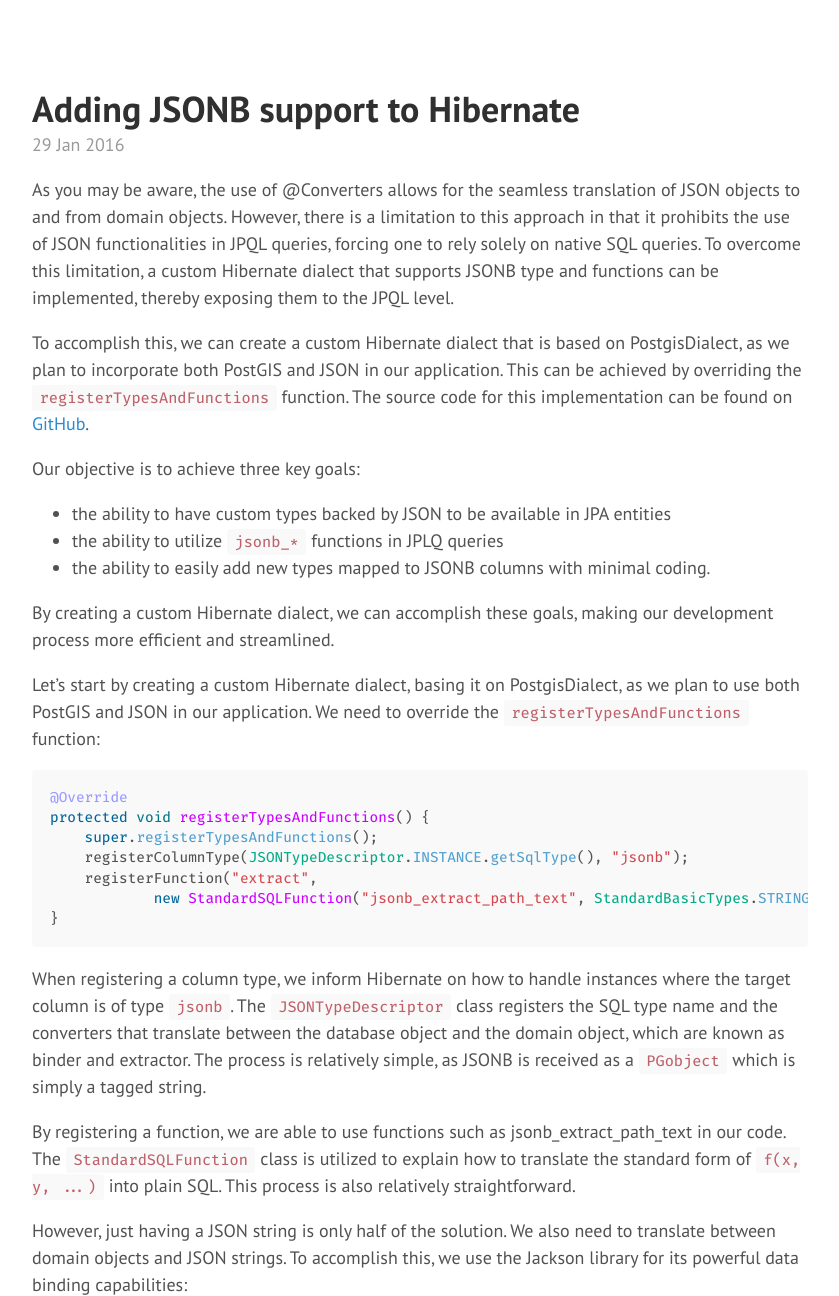
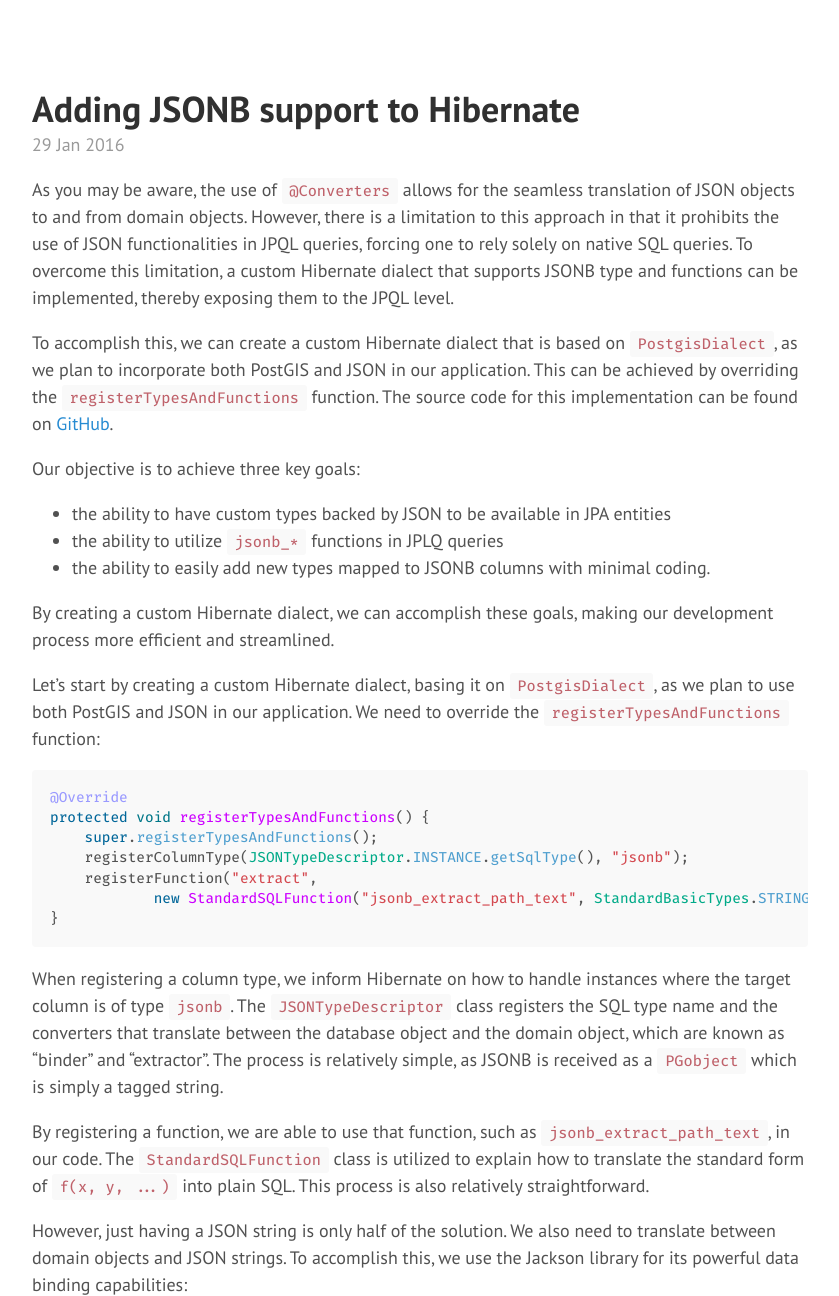
Before and after one commit to vasily-kartashov/vasily-kartashov.github.io, a Jekyll site: the page built from _posts/2016-01-29-adding-jsonb-support-to-hibernate.md, in a window 1280 px wide and 1400 px high, cut to the strip 104-1400 px from the top of the window. Shown: the whole strip, without its empty margins (382-1221 px from the left). Built offline with Jekyll 4.4.1, drawn with Linux system fonts in a browser that asks for light colours; some web fonts are replaced.

Commit message:
spelling

````diff
--- a/_posts/2016-01-29-adding-jsonb-support-to-hibernate.md
+++ b/_posts/2016-01-29-adding-jsonb-support-to-hibernate.md
@@ -4,9 +4,9 @@ title: Adding JSONB support to Hibernate
 tags: hibernate postgresql
 ---
 
-As you may be aware, the use of @Converters allows for the seamless translation of JSON objects to and from domain objects. However, there is a limitation to this approach in that it prohibits the use of JSON functionalities in JPQL queries, forcing one to rely solely on native SQL queries. To overcome this limitation, a custom Hibernate dialect that supports JSONB type and functions can be implemented, thereby exposing them to the JPQL level.
+As you may be aware, the use of `@Converters` allows for the seamless translation of JSON objects to and from domain objects. However, there is a limitation to this approach in that it prohibits the use of JSON functionalities in JPQL queries, forcing one to rely solely on native SQL queries. To overcome this limitation, a custom Hibernate dialect that supports JSONB type and functions can be implemented, thereby exposing them to the JPQL level.
 
-To accomplish this, we can create a custom Hibernate dialect that is based on PostgisDialect, as we plan to incorporate both PostGIS and JSON in our application. This can be achieved by overriding the `registerTypesAndFunctions` function. The source code for this implementation can be found on [GitHub](https://github.com/vasily-kartashov/postgis-spring-data-jpa-example/commit/8e2409def78b611bcb3d18d070e36ab65c61443f).
+To accomplish this, we can create a custom Hibernate dialect that is based on `PostgisDialect`, as we plan to incorporate both PostGIS and JSON in our application. This can be achieved by overriding the `registerTypesAndFunctions` function. The source code for this implementation can be found on [GitHub](https://github.com/vasily-kartashov/postgis-spring-data-jpa-example/commit/8e2409def78b611bcb3d18d070e36ab65c61443f).
 
 Our objective is to achieve three key goals:
 
@@ -16,7 +16,7 @@ Our objective is to achieve three key goals:
 
 By creating a custom Hibernate dialect, we can accomplish these goals, making our development process more efficient and streamlined.
 
-Let's start by creating a custom Hibernate dialect, basing it on PostgisDialect, as we plan to use both PostGIS and JSON in our application. We need to override the `registerTypesAndFunctions` function:
+Let's start by creating a custom Hibernate dialect, basing it on `PostgisDialect`, as we plan to use both PostGIS and JSON in our application. We need to override the `registerTypesAndFunctions` function:
 
 ```java
 @Override
@@ -28,9 +28,9 @@ protected void registerTypesAndFunctions() {
 }
 ```
 
-When registering a column type, we inform Hibernate on how to handle instances where the target column is of type `jsonb`. The `JSONTypeDescriptor` class registers the SQL type name and the converters that translate between the database object and the domain object, which are known as binder and extractor. The process is relatively simple, as JSONB is received as a `PGobject` which is simply a tagged string.
+When registering a column type, we inform Hibernate on how to handle instances where the target column is of type `jsonb`. The `JSONTypeDescriptor` class registers the SQL type name and the converters that translate between the database object and the domain object, which are known as "binder" and "extractor". The process is relatively simple, as JSONB is received as a `PGobject` which is simply a tagged string.
 
-By registering a function, we are able to use functions such as jsonb_extract_path_text in our code. The `StandardSQLFunction` class is utilized to explain how to translate the standard form of `f(x, y, ...)` into plain SQL. This process is also relatively straightforward.
+By registering a function, we are able to use that function, such as `jsonb_extract_path_text`, in our code. The `StandardSQLFunction` class is utilized to explain how to translate the standard form of `f(x, y, ...)` into plain SQL. This process is also relatively straightforward.
 
 However, just having a JSON string is only half of the solution. We also need to translate between domain objects and JSON strings. To accomplish this, we use the Jackson library for its powerful data binding capabilities:
 
````
